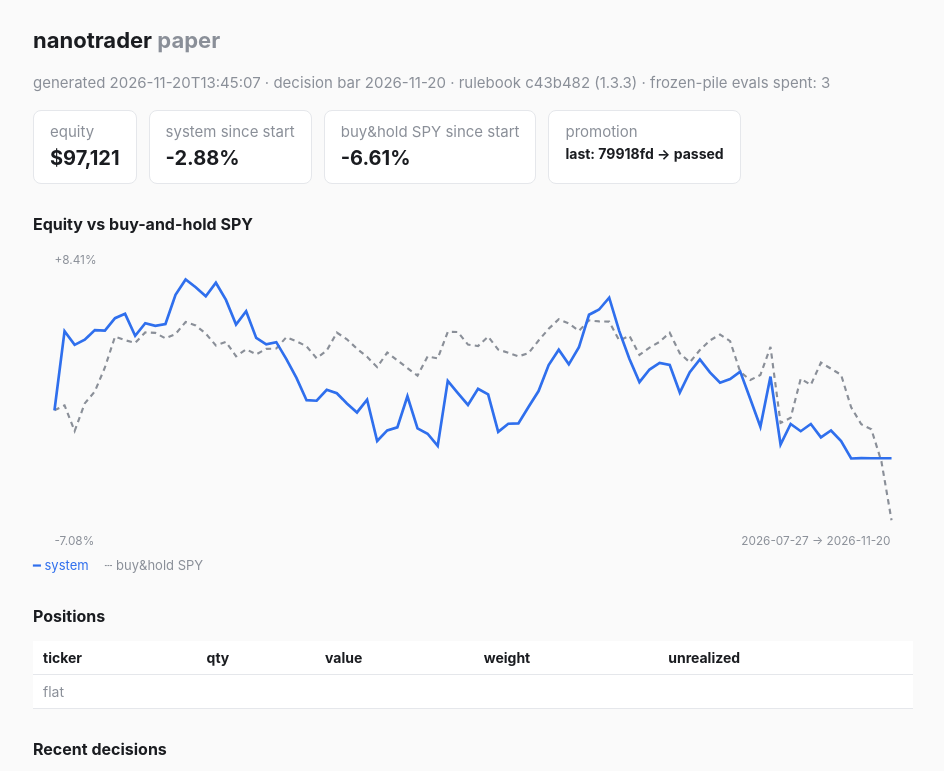
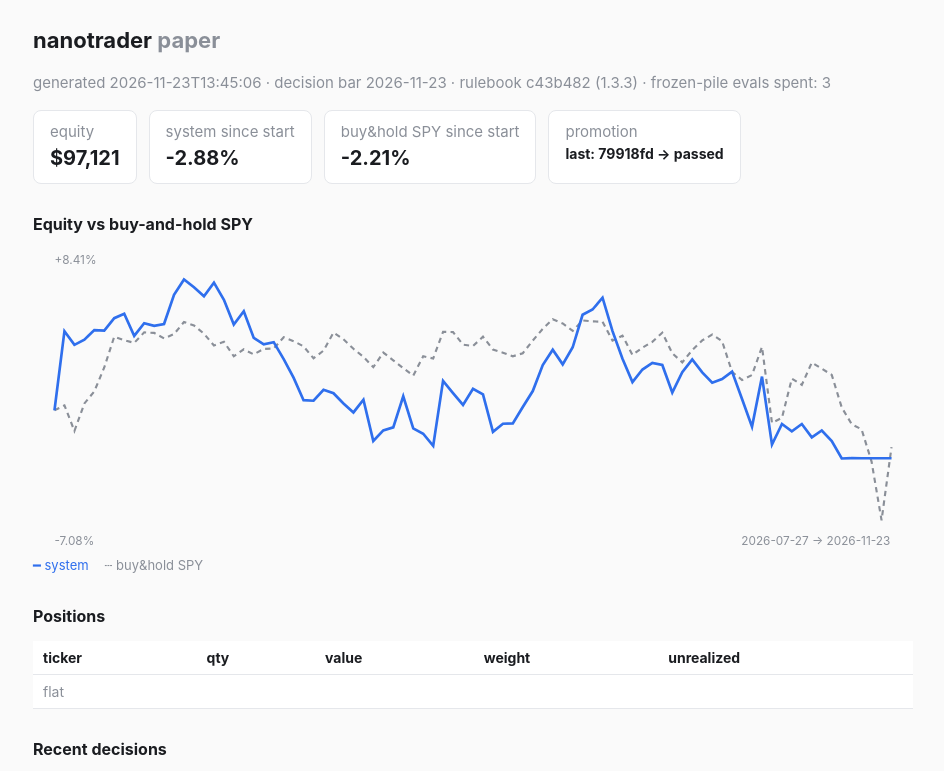
Before and after one commit to vpmouler/nanotrader-dashboard, a plain HTML site: page index.html in a window 1280 px wide. Shown: the top 771 px of the page, without its empty margins (167-1111 px from the left). Drawn offline with Linux system fonts and the light colour scheme.

Commit message:
dashboard 2026-11-23 13:45

```diff
--- a/index.html
+++ b/index.html
@@ -16,13 +16,13 @@
   table,.card{background:#1a1c20;border-color:#2a2d33} td,th{border-color:#2a2d33}}
 </style></head><body>
 <h1>nanotrader <span class="muted">paper</span></h1>
-<p class="muted">generated 2026-11-20T13:45:07 · decision bar 2026-11-20
+<p class="muted">generated 2026-11-23T13:45:06 · decision bar 2026-11-23
  · rulebook c43b482 (1.3.3)
  · frozen-pile evals spent: 3</p>
 <div class="cards">
  <div class="card"><span class="muted">equity</span><b>$97,121</b></div>
  <div class="card"><span class="muted">system since start</span><b>-2.88%</b></div>
- <div class="card"><span class="muted">buy&amp;hold SPY since start</span><b>-6.61%</b></div>
+ <div class="card"><span class="muted">buy&amp;hold SPY since start</span><b>-2.21%</b></div>
  <div class="card"><span class="muted">promotion</span><b style="font-size:14px">last: 79918fd → passed</b></div>
 </div>
 <h2>Equity vs buy-and-hold SPY</h2>
@@ -30,9 +30,9 @@
   <rect width="820" height="280" fill="none"/>
   <text x="20" y="14" class="axis">+8.41%</text>
   <text x="20" y="276" class="axis">-7.08%</text>
-  <text x="660" y="276" class="axis">2026-07-27 → 2026-11-20</text>
-  <polyline points="20.0,150.3 29.4,145.7 38.8,169.6 48.2,143.9 57.6,132.7 67.0,110.4 76.4,81.7 85.8,85.0 95.2,87.5 104.6,77.7 114.0,78.2 123.4,83.3 132.8,79.3 142.2,68.0 151.6,71.2 161.0,78.9 170.4,89.9 179.8,86.5 189.2,100.0 198.6,93.5 208.0,98.2 217.3,93.1 226.7,92.7 236.1,82.2 245.5,85.9 254.9,90.7 264.3,101.8 273.7,94.7 283.1,77.9 292.5,84.1 301.9,93.0 311.3,100.5 320.7,110.1 330.1,96.5 339.5,103.7 348.9,111.0 358.3,118.0 367.7,100.0 377.1,102.0 386.5,77.2 395.9,77.4 405.3,89.1 414.7,90.4 424.1,81.7 433.5,93.7 442.9,96.7 452.3,100.0 461.7,97.1 471.1,85.3 480.5,74.4 489.9,65.4 499.3,69.4 508.7,76.3 518.1,66.5 527.5,67.5 536.9,67.7 546.3,85.4 555.7,80.8 565.1,98.7 574.5,91.9 583.9,86.5 593.3,78.0 602.7,97.2 612.0,105.6 621.4,94.2 630.8,85.2 640.2,79.7 649.6,85.9 659.0,114.5 668.4,122.1 677.8,117.4 687.2,91.2 696.6,162.1 706.0,157.3 715.4,120.8 724.8,126.6 734.2,105.9 743.6,111.5 753.0,117.3 762.4,147.6 771.8,163.3 781.2,168.0 790.6,198.1 800.0,252.8" fill="none" stroke="#8a8f98" stroke-width="2" stroke-dasharray="5,4"/>
-  <polyline points="20.0,150.3 29.4,76.6 38.8,89.3 48.2,84.5 57.6,75.6 67.0,76.1 76.4,64.5 85.8,60.4 95.2,80.9 104.6,69.1 114.0,71.6 123.4,69.9 132.8,42.7 142.2,28.4 151.6,35.6 161.0,44.0 170.4,31.4 179.8,47.4 189.2,70.4 198.6,58.0 208.0,82.8 217.3,88.9 226.7,86.8 236.1,102.6 245.5,120.1 254.9,140.9 264.3,141.4 273.7,131.2 283.1,134.4 292.5,143.9 301.9,152.3 311.3,140.4 320.7,178.9 330.1,169.0 339.5,166.2 348.9,137.2 358.3,167.2 367.7,172.1 377.1,183.5 386.5,122.9 395.9,134.3 405.3,145.3 414.7,130.2 424.1,135.5 433.5,170.4 442.9,162.8 452.3,162.5 461.7,147.2 471.1,132.4 480.5,108.1 489.9,93.8 499.3,107.5 508.7,91.6 518.1,61.3 527.5,56.4 536.9,45.4 546.3,76.5 555.7,102.2 565.1,124.0 574.5,112.3 583.9,106.2 593.3,108.1 602.7,133.7 612.0,114.8 621.4,102.9 630.8,115.0 640.2,124.6 649.6,121.2 659.0,114.2 668.4,139.8 677.8,165.7 687.2,118.9 696.6,182.2 706.0,163.0 715.4,169.8 724.8,163.1 734.2,175.5 743.6,169.1 753.0,178.9 762.4,195.2 771.8,194.9 781.2,195.0 790.6,195.0 800.0,195.0" fill="none" stroke="#2f6fed" stroke-width="2.5"/>
+  <text x="660" y="276" class="axis">2026-07-27 → 2026-11-23</text>
+  <polyline points="20.0,150.3 29.3,145.7 38.6,169.6 47.9,143.9 57.1,132.7 66.4,110.4 75.7,81.7 85.0,85.0 94.3,87.5 103.6,77.7 112.9,78.2 122.1,83.3 131.4,79.3 140.7,68.0 150.0,71.2 159.3,78.9 168.6,89.9 177.9,86.5 187.1,100.0 196.4,93.5 205.7,98.2 215.0,93.1 224.3,92.7 233.6,82.2 242.9,85.9 252.1,90.7 261.4,101.8 270.7,94.7 280.0,77.9 289.3,84.1 298.6,93.0 307.9,100.5 317.1,110.1 326.4,96.5 335.7,103.7 345.0,111.0 354.3,118.0 363.6,100.0 372.9,102.0 382.1,77.2 391.4,77.4 400.7,89.1 410.0,90.4 419.3,81.7 428.6,93.7 437.9,96.7 447.1,100.0 456.4,97.1 465.7,85.3 475.0,74.4 484.3,65.4 493.6,69.4 502.9,76.3 512.1,66.5 521.4,67.5 530.7,67.7 540.0,85.4 549.3,80.8 558.6,98.7 567.9,91.9 577.1,86.5 586.4,78.0 595.7,97.2 605.0,105.6 614.3,94.2 623.6,85.2 632.9,79.7 642.1,85.9 651.4,114.5 660.7,122.1 670.0,117.4 679.3,91.2 688.6,162.1 697.9,157.3 707.1,120.8 716.4,126.6 725.7,105.9 735.0,111.5 744.3,117.3 753.6,147.6 762.9,163.3 772.1,168.0 781.4,198.1 790.7,252.8 800.0,184.6" fill="none" stroke="#8a8f98" stroke-width="2" stroke-dasharray="5,4"/>
+  <polyline points="20.0,150.3 29.3,76.6 38.6,89.3 47.9,84.5 57.1,75.6 66.4,76.1 75.7,64.5 85.0,60.4 94.3,80.9 103.6,69.1 112.9,71.6 122.1,69.9 131.4,42.7 140.7,28.4 150.0,35.6 159.3,44.0 168.6,31.4 177.9,47.4 187.1,70.4 196.4,58.0 205.7,82.8 215.0,88.9 224.3,86.8 233.6,102.6 242.9,120.1 252.1,140.9 261.4,141.4 270.7,131.2 280.0,134.4 289.3,143.9 298.6,152.3 307.9,140.4 317.1,178.9 326.4,169.0 335.7,166.2 345.0,137.2 354.3,167.2 363.6,172.1 372.9,183.5 382.1,122.9 391.4,134.3 400.7,145.3 410.0,130.2 419.3,135.5 428.6,170.4 437.9,162.8 447.1,162.5 456.4,147.2 465.7,132.4 475.0,108.1 484.3,93.8 493.6,107.5 502.9,91.6 512.1,61.3 521.4,56.4 530.7,45.4 540.0,76.5 549.3,102.2 558.6,124.0 567.9,112.3 577.1,106.2 586.4,108.1 595.7,133.7 605.0,114.8 614.3,102.9 623.6,115.0 632.9,124.6 642.1,121.2 651.4,114.2 660.7,139.8 670.0,165.7 679.3,118.9 688.6,182.2 697.9,163.0 707.1,169.8 716.4,163.1 725.7,175.5 735.0,169.1 744.3,178.9 753.6,195.2 762.9,194.9 772.1,195.0 781.4,195.0 790.7,195.0 800.0,195.0" fill="none" stroke="#2f6fed" stroke-width="2.5"/>
 </svg>
 <div class="legend"><span style="color:#2f6fed">━ system</span>
 <span style="color:#8a8f98">┄ buy&amp;hold SPY</span></div>
```
